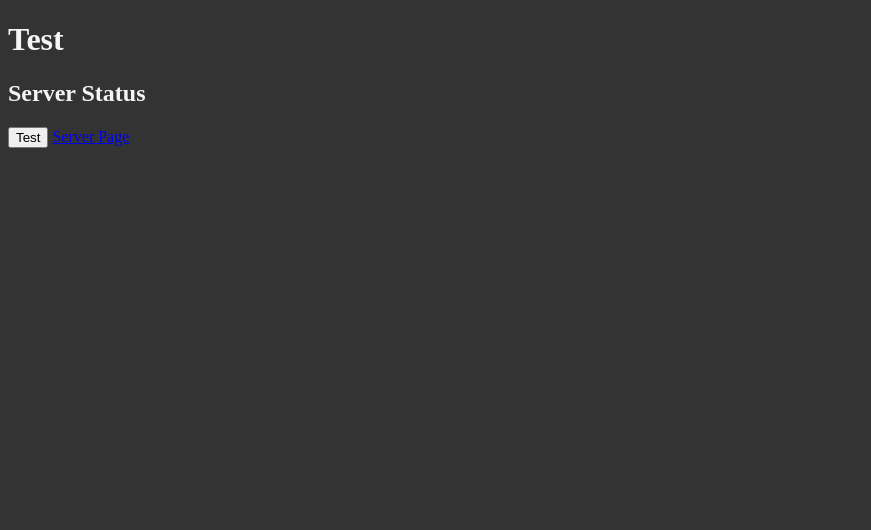
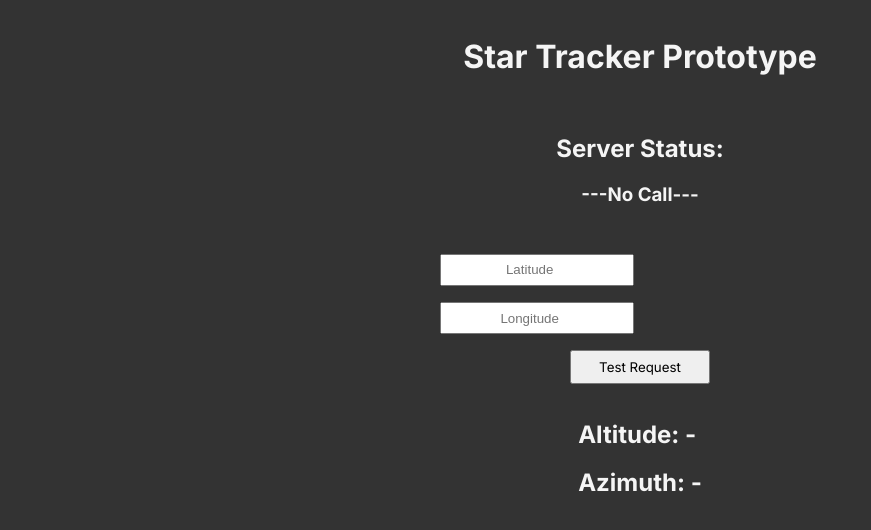
Before and after one commit to adenning4/star-tracker, a website built with Vite: page index.html in a window 1280 px wide. Shown: the whole page, without its empty margins (0-871 px from the left). Built offline with nearby package versions, Linux system fonts and the light colour scheme; no server answers.

Commit message:
Request process improvements
- Basic styling applied
- Option for manual user lat/lon input
- Coordinates now passed from client to server in URL parameters
- Alt/Az data passed from server back to client and displayed
- Need to create fetch method for right ascension/declination data

```diff
--- a/index.css
+++ b/index.css
@@ -1,4 +1,41 @@
 body {
   background-color: #333;
   color: whitesmoke;
+  font-family: "Inter", sans-serif;
 }
+
+.container {
+  display: flex;
+  flex-direction: column;
+  align-items: center;
+  gap: 1em;
+  max-width: 400px;
+  margin: 1em auto;
+}
+
+.serverStatusContainer {
+  display: flex;
+  flex-direction: column;
+  align-items: center;
+}
+
+.serverStatusResponse {
+  margin: 0;
+}
+
+.latLonInputContainer {
+  margin-top: 2em;
+  display: flex;
+  flex-wrap: wrap;
+  gap: 1em;
+}
+
+.coordinateInput {
+  padding: 0.5em;
+  text-align: center;
+}
+
+.requestButton {
+  padding: 0.5em 2em;
+  font-family: "Inter", sans-serif;
+}
--- a/index.html
+++ b/index.html
@@ -3,14 +3,46 @@
   <head>
     <meta charset="UTF-8" />
     <meta name="viewport" content="width=device-width, initial-scale=1.0" />
+    <link rel="preconnect" href="https://fonts.googleapis.com" />
+    <link rel="preconnect" href="https://fonts.gstatic.com" crossorigin />
+    <link
+      href="https://fonts.googleapis.com/css2?family=Inter:wght@400;500;700&display=swap"
+      rel="stylesheet"
+    />
     <link rel="stylesheet" href="index.css" />
     <title>Document</title>
   </head>
   <body>
-    <h1>Test</h1>
-    <h2 id="fetchStatus">Server Status</h2>
-    <button id="testButton">Test</button>
-    <a href="./server.html" target="_blank">Server Page</a>
+    <div class="container">
+      <h1>Star Tracker Prototype</h1>
+      <div class="serverStatusContainer">
+        <h2>Server Status:</h2>
+        <h3 class="serverStatusResponse" id="fetchStatus">---No Call---</h3>
+      </div>
+      <div class="latLonInputContainer">
+        <input
+          class="coordinateInput"
+          type="number"
+          id="latitudeInput"
+          placeholder="Latitude"
+        />
+        <input
+          class="coordinateInput"
+          type="number"
+          id="longitudeInput"
+          placeholder="Longitude"
+        />
+      </div>
+      <button id="testButton" class="requestButton">Test Request</button>
+      <div class="resultsContainer">
+        <h2 class="coordinateResult">
+          Altitude: <span id="altitudeResult">-</span>
+        </h2>
+        <h2 class="coordinateResult">
+          Azimuth: <span id="azimuthResult">-</span>
+        </h2>
+      </div>
+    </div>
     <script src="./index.js" type="module"></script>
   </body>
 </html>
--- a/index.js
+++ b/index.js
@@ -1,9 +1,9 @@
 const testButtonEl = document.getElementById("testButton");
 const fetchStatusEl = document.getElementById("fetchStatus");
-const coordinates = {
-  latitude: 0,
-  longitude: 0,
-};
+const latitudeInputEl = document.getElementById("latitudeInput");
+const longitudeInputEl = document.getElementById("longitudeInput");
+const altitudeResultEl = document.getElementById("altitudeResult");
+const azimuthResultEl = document.getElementById("azimuthResult");
 
 // user should be prompted for location data first
 // need to build manual input option for declined/unsuccessful requests
@@ -11,8 +11,8 @@ const coordinates = {
 // need to create some behavior that keeps the user from requesting data til this is resolved
 navigator.geolocation.getCurrentPosition(
   (pos) => {
-    coordinates.latitude = pos.coords.latitude;
-    coordinates.longitude = pos.coords.longitude;
+    latitudeInputEl.value = pos.coords.latitude;
+    longitudeInputEl.value = pos.coords.longitude;
   },
   (err) => {
     console.warn(`ERROR(${err.code}): ${err.message}`);
@@ -27,14 +27,34 @@ testButtonEl.addEventListener("click", () => {
 });
 
 function getServerData() {
+  const coordinates = {
+    latitude: latitudeInputEl.value,
+    longitude: longitudeInputEl.value,
+  };
   // need to build a URL with user input
   // coordinates, object, ...
-  fetch("http://127.0.0.1:8080/test1")
+  fetch(getRequestUrl(coordinates))
     // .then((res) => console.log(res))
     .then((res) => {
       fetchStatusEl.textContent = res.status;
       return res.json();
     })
-    .then((data) => console.log(data))
+    .then((data) => {
+      console.log(data.data);
+      altitudeResultEl.textContent = data.data[0].toFixed(4);
+      azimuthResultEl.textContent = data.data[1].toFixed(4);
+    })
     .catch((err) => (fetchStatusEl.textContent = err));
 }
+
+function getRequestUrl(coordinates) {
+  const serverAddress = "http://127.0.0.1:8080";
+  const latitudeRounded = Number(coordinates.latitude).toFixed(2);
+  const longitudeRounded = Number(coordinates.longitude).toFixed(2);
+  const coordinatesParameters = `?latitude=${latitudeRounded}&longitude=${longitudeRounded}`;
+
+  const requestUrl = serverAddress + coordinatesParameters;
+
+  console.log(requestUrl);
+  return requestUrl;
+}
```
Also changed, not shown: testnode.js (+11 -14 lines).
